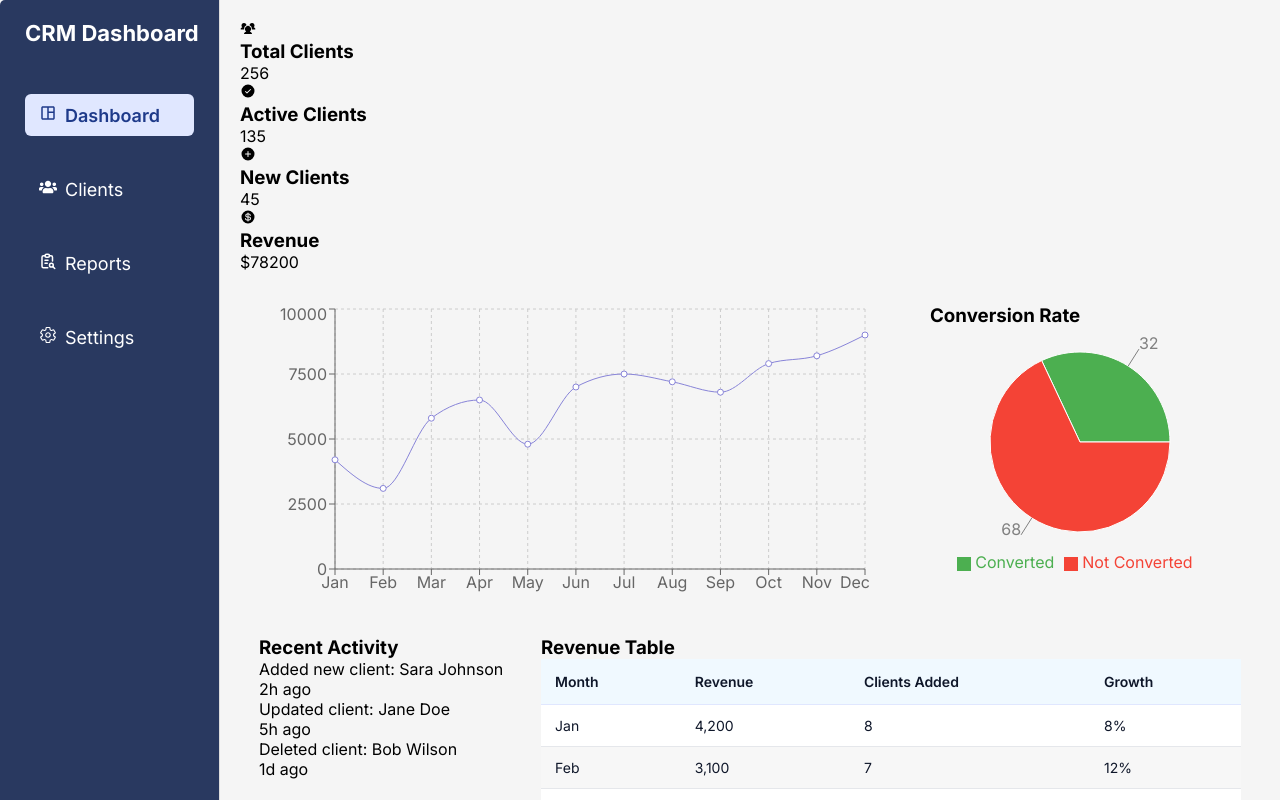
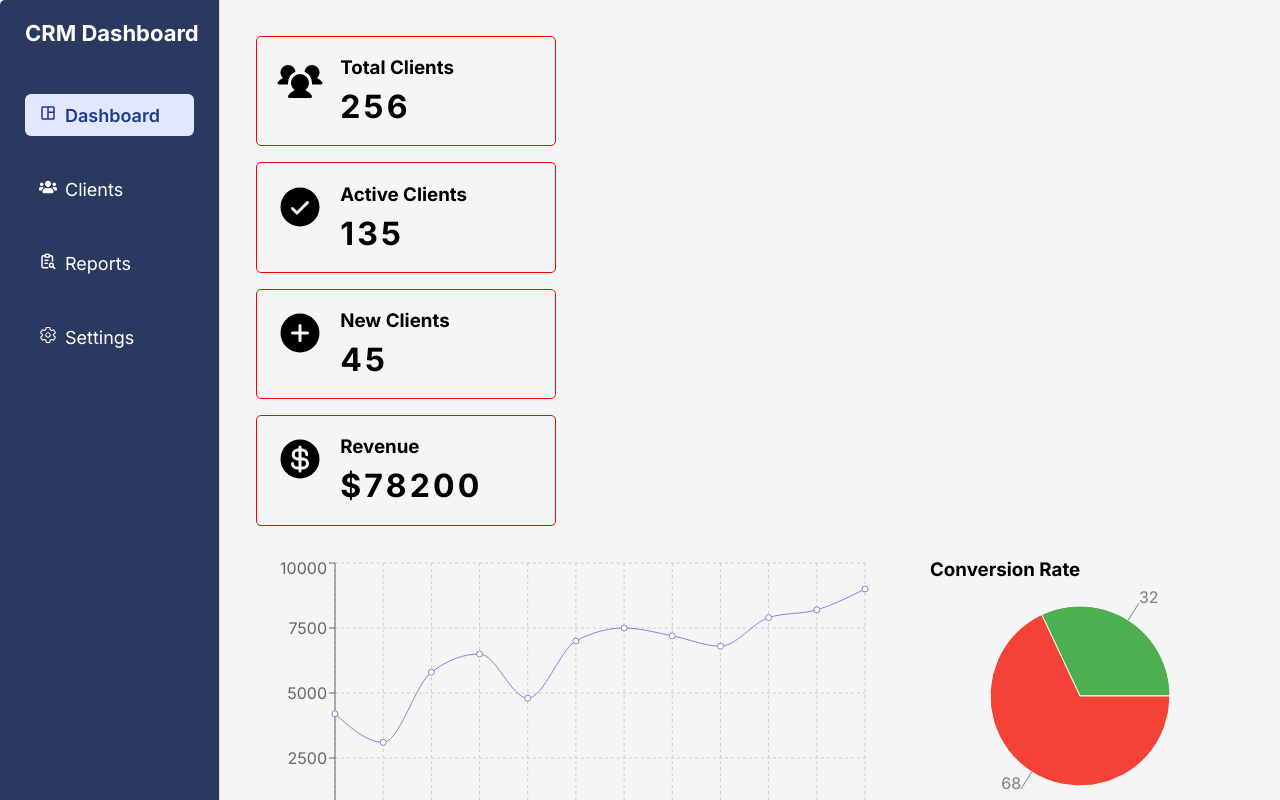
Before and after one commit to FixedBits/client-dashboard, a React (Vite) app: page / in a window 1280 px wide. Shown: the top 800 px of the page. Built offline with nearby package versions, Linux system fonts and the light colour scheme.

Commit message:
Remove space between empty strings and rename classes

```diff
--- a/src/components/Dashboard/KPICard/KPICard.jsx
+++ b/src/components/Dashboard/KPICard/KPICard.jsx
@@ -3,13 +3,15 @@ import { PiQuestion } from "react-icons/pi";
 function KPICard({ data, label, value, icon, prefix, suffix }) {
   // Support both a `data` object prop OR individual props
   const cardLabel = data ? data.label : label;
-  const cardValue = data ? `${prefix || " "}${data.value}${suffix || " "}` : value;
+  const cardValue = data ? `${prefix || ""}${data.value}${suffix || ""}` : value;
   return (
-    <div className="kpi-card">
-      {icon ? <div className="kpi-icon">{icon}</div> : <PiQuestion />}
-      <div className="kpi-content">
-        <h3 className="card-title">{cardLabel}</h3>
-        <p className="kpi-value">{cardValue}</p>
+    <div className="card-container">
+      <div className="card-content">
+        <div className="icon-title">{icon ? icon : <PiQuestion />}</div>
+        <div className="card-text-group">
+          <h3 className="card-title">{cardLabel}</h3>
+          <p className="card-value">{cardValue}</p>
+        </div>
       </div>
     </div>
   );
```
